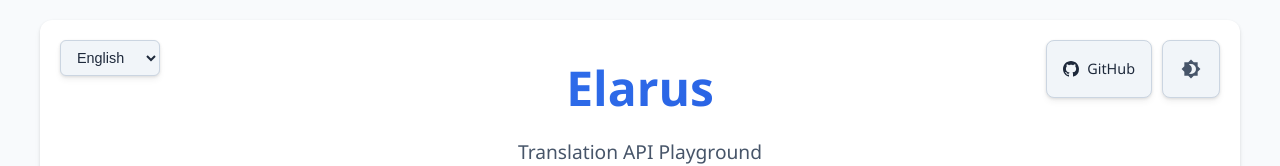
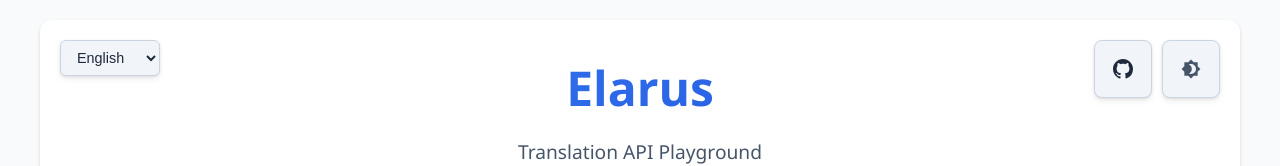
Before and after one commit to thoratsa/Elarus, a plain HTML site: page public/index.html in a window 1280 px wide. Shown: the top 166 px of the page. Drawn offline with Linux system fonts and the light colour scheme.

Commit message:
Update index.html

```diff
--- a/public/index.html
+++ b/public/index.html
@@ -140,15 +140,15 @@
             color: var(--text-primary);
             border: 1px solid var(--border-color);
             border-radius: 8px;
-            padding: 8px 16px;
-            font-size: 0.9rem;
+            padding: 8px;
             text-decoration: none;
             display: flex;
             align-items: center;
-            gap: 8px;
+            justify-content: center;
+            width: 40px;
+            height: 40px;
             box-shadow: var(--shadow);
             transition: all 0.2s;
-            height: 40px;
         }
 
         .github-btn:hover {
@@ -160,8 +160,8 @@
         }
 
         .github-icon {
-            width: 16px;
-            height: 16px;
+            width: 20px;
+            height: 20px;
             fill: currentColor;
         }
 
@@ -508,11 +508,10 @@
             </div>
 
             <div class="header-controls">
-                <a href="https://github.com/thoratsa/elarus" class="github-btn" target="_blank">
+                <a href="https://github.com/thoratsa/elarus" class="github-btn" target="_blank" title="View on GitHub">
                     <svg class="github-icon" viewBox="0 0 16 16">
                         <path d="M8 0C3.58 0 0 3.58 0 8c0 3.54 2.29 6.53 5.47 7.59.4.07.55-.17.55-.38 0-.19-.01-.82-.01-1.49-2.01.37-2.53-.49-2.69-.94-.09-.23-.48-.94-.82-1.13-.28-.15-.68-.52-.01-.53.63-.01 1.08.58 1.23.82.72 1.21 1.87.87 2.33.66.07-.52.28-.87.51-1.07-1.78-.2-3.64-.89-3.64-3.95 0-.87.31-1.59.82-2.15-.08-.2-.36-1.02.08-2.12 0 0 .67-.21 2.2.82.64-.18 1.32-.27 2-.27.68 0 1.36.09 2 .27 1.53-1.04 2.2-.82 2.2-.82.44 1.1.16 1.92.08 2.12.51.56.82 1.27.82 2.15 0 3.07-1.87 3.75-3.65 3.95.29.25.54.73.54 1.48 0 1.07-.01 1.93-.01 2.2 0 .21.15.46.55.38A8.013 8.013 0 0016 8c0-4.42-3.58-8-8-8z"/>
                     </svg>
-                    GitHub
                 </a>
                 <div class="theme-toggle" id="themeToggle" title="Toggle theme">
                     <svg class="theme-icon" viewBox="0 0 24 24" id="themeIcon">
```
